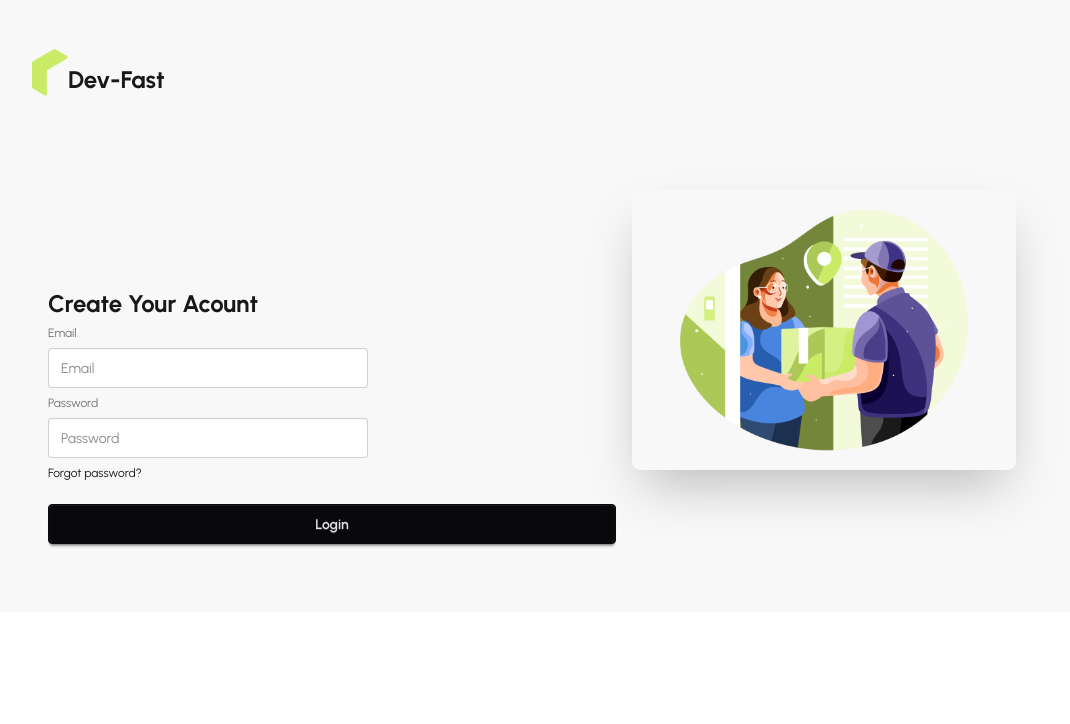
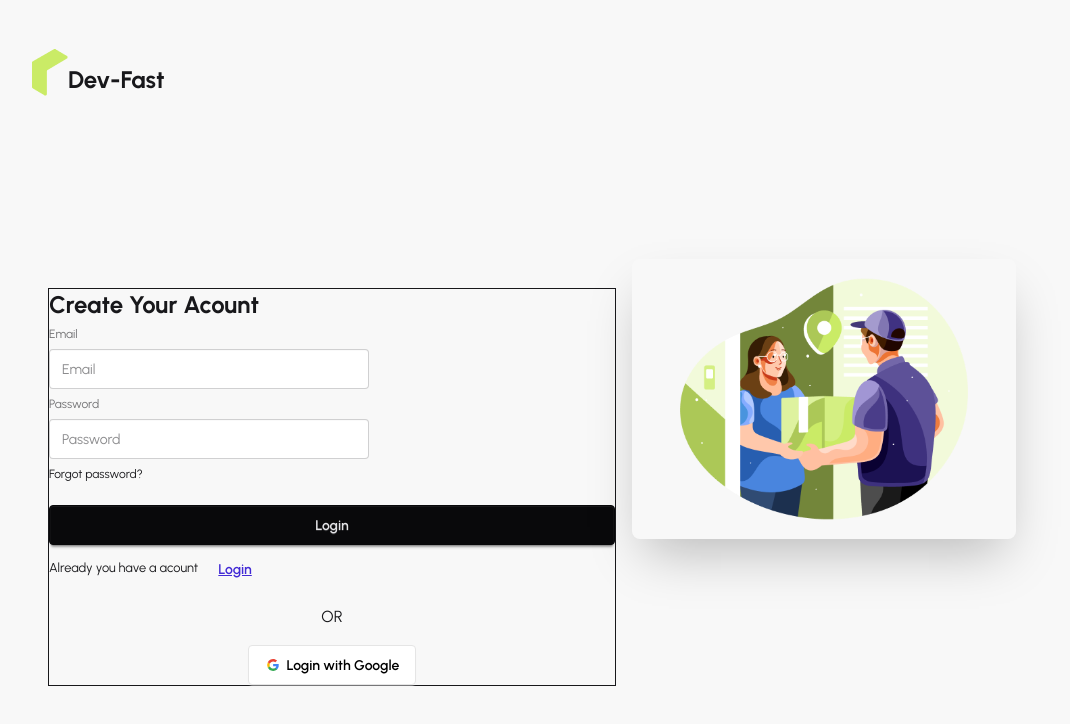
Before and after one commit to tawhidbokth/dv-fast-client, a React (Vite) app: page /register in a window 1280 px wide. Shown: the top 724 px of the page, without its empty margins (16-1086 px from the left). Built offline with nearby package versions, Linux system fonts and the light colour scheme; no server answers.

Commit message:
feat: implement Google sign-in functionality and enhance authentication flow

```diff
--- a/src/Context/AuthContext/AuthProvider.jsx
+++ b/src/Context/AuthContext/AuthProvider.jsx
@@ -1,12 +1,11 @@
 import React, { useEffect, useState } from 'react';
 import { Authcontext } from './AuthContext';
-import { createUserWithEmailAndPassword, onAuthStateChanged, signInWithEmailAndPassword, signOut } from 'firebase/auth';
+import { createUserWithEmailAndPassword, GoogleAuthProvider, onAuthStateChanged, signInWithEmailAndPassword, signInWithPopup, signOut } from 'firebase/auth';
 import { auth } from '../../Firebase/firebase.init';
 
+const GoogleProvider = new GoogleAuthProvider();
 
 const AuthProvider = ({ children }) => {
-
-
   const [user, setUser] = useState(null)
   const [loading, setLoading] = useState(true)
 
@@ -20,6 +19,13 @@
     setLoading(true)
     return signInWithEmailAndPassword(auth, email, password)
   }
+
+  const googleSignIn = () =>{
+    setLoading(true)
+    return signInWithPopup(auth, GoogleProvider)
+  }
+
+
   const logout = () => {
   setLoading(true)
   return signOut (auth);
@@ -41,6 +47,7 @@
     loading,
     logout,
     createUser,
+    googleSignIn,
     signIn
 
   }
--- a/src/Firebase/firebase.init.js
+++ b/src/Firebase/firebase.init.js
@@ -1,13 +1,11 @@
 // Import the functions you need from the SDKs you need
 import { initializeApp } from "firebase/app";
 import { getAuth } from "firebase/auth";
-// TODO: Add SDKs for Firebase products that you want to use
-// https://firebase.google.com/docs/web/setup#available-libraries
 
 // Your web app's Firebase configuration
 const firebaseConfig = {
   apiKey: import.meta.env.VITE_apiKey,
-  authDomain: import.meta.env.Vite_authDomain,
+  authDomain: import.meta.env.VITE_authDomain,  // ✅ এখানে ঠিক করা হয়েছে
   projectId: import.meta.env.VITE_projectId,
   storageBucket: import.meta.env.VITE_storageBucket,
   messagingSenderId: import.meta.env.VITE_messagingSenderId,
@@ -16,4 +14,5 @@
 
 // Initialize Firebase
 const app = initializeApp(firebaseConfig);
-export const auth= getAuth (app)
+export const auth = getAuth(app);
+export default app;
--- a/src/Pages/Aouth/Login/Login.jsx
+++ b/src/Pages/Aouth/Login/Login.jsx
@@ -1,5 +1,6 @@
 import React from 'react';
 import { useForm } from 'react-hook-form';
+import { Link } from 'react-router';
 
 const Login = () => {
   const { register, handleSubmit, formState: { errors } } = useForm()
@@ -34,6 +35,7 @@
           <div><a className="link link-hover">Forgot password?</a></div>
           <button className="btn btn-neutral mt-4">Login</button>
         </fieldset>
+        <p><small>Are you new please <Link className='btn btn-link'to={'/register'}> Register</Link> </small></p>
       </form>
     </div>
   );
--- a/src/Pages/Aouth/Register/Register.jsx
+++ b/src/Pages/Aouth/Register/Register.jsx
@@ -1,6 +1,8 @@
 import React from 'react';
 import { useForm } from 'react-hook-form';
 import UseAuth from '../../../Hooks/UseAuth';
+import { Link } from 'react-router';
+import SocialLogin from '../SocialLogin/SocialLogin';
 
 const Register = () => {
   const { register, handleSubmit, formState: { errors } } = useForm()
@@ -19,9 +21,9 @@
     .catch(error => console.log(error))
   }
   return (
-    <div className='mt-44'>
+    <div className='mt-44 border'>
       <h1 className='text-2xl font-bold '>Create Your Acount </h1>
-       <form onSubmit={handleSubmit(onSubmit)}>
+       <form  onSubmit={handleSubmit(onSubmit)}>
             <fieldset className="fieldset">
           <label className="label">Email</label>
           <input type="email"  {...register('email', { required: true })} className="input" placeholder="Email" />
@@ -44,7 +46,9 @@
           <div><a className="link link-hover">Forgot password?</a></div>
           <button className="btn btn-neutral mt-4">Login</button>
         </fieldset>
+        <p><small>Already you have a acount <Link className='btn btn-link' to={'/login'}>Login</Link> </small></p>
       </form>
+      <SocialLogin></SocialLogin>
     </div>
   );
 };
--- /dev/null
+++ b/src/Pages/Aouth/SocialLogin/SocialLogin.jsx
@@ -0,0 +1,27 @@
+import React from 'react';
+import UseAuth from '../../../Hooks/UseAuth';
+
+const SocialLogin = () => {
+  const { googleSignIn } = UseAuth();
+
+  const handleGoogleSignIn = () => {
+      googleSignIn()
+      .then(result => {
+        const user = result.user;
+        console.log(user);
+      })
+      .catch(error => console.log(error));
+  }
+
+  return (
+    <div className='flex flex-col items-center mt-4'>
+      <p className='mb-4'>OR</p>
+      <button onClick={handleGoogleSignIn} className="btn bg-white text-black border-[#e5e5e5]">
+  <svg aria-label="Google logo" width="16" height="16" xmlns="http://www.w3.org/2000/svg" viewBox="0 0 512 512"><g><path d="m0 0H512V512H0" fill="#fff"></path><path fill="#34a853" d="M153 292c30 82 118 95 171 60h62v48A192 192 0 0190 341"></path><path fill="#4285f4" d="m386 400a140 175 0 0053-179H260v74h102q-7 37-38 57"></path><path fill="#fbbc02" d="m90 341a208 200 0 010-171l63 49q-12 37 0 73"></path><path fill="#ea4335" d="m153 219c22-69 116-109 179-50l55-54c-78-75-230-72-297 55"></path></g></svg>
+  Login with Google
+</button>
+    </div>
+  );
+};
+
+export default SocialLogin;
--- /dev/null
+++ b/src/Routes/PrivetRoutes.jsx
@@ -0,0 +1,20 @@
+import React from 'react';
+import UseAuth from '../Hooks/UseAuth';
+import { Navigate } from 'react-router';
+
+const PrivetRoutes = ({children}) => {
+  const { user, loading } = UseAuth();
+
+
+  if (loading) {
+    return <progress className="progress w-56"></progress>
+  }
+
+  if(!user){
+    return <Navigate to='/login' state={{from: location}} replace></Navigate>
+  }
+
+  return children;
+};
+
+export default PrivetRoutes;
```
